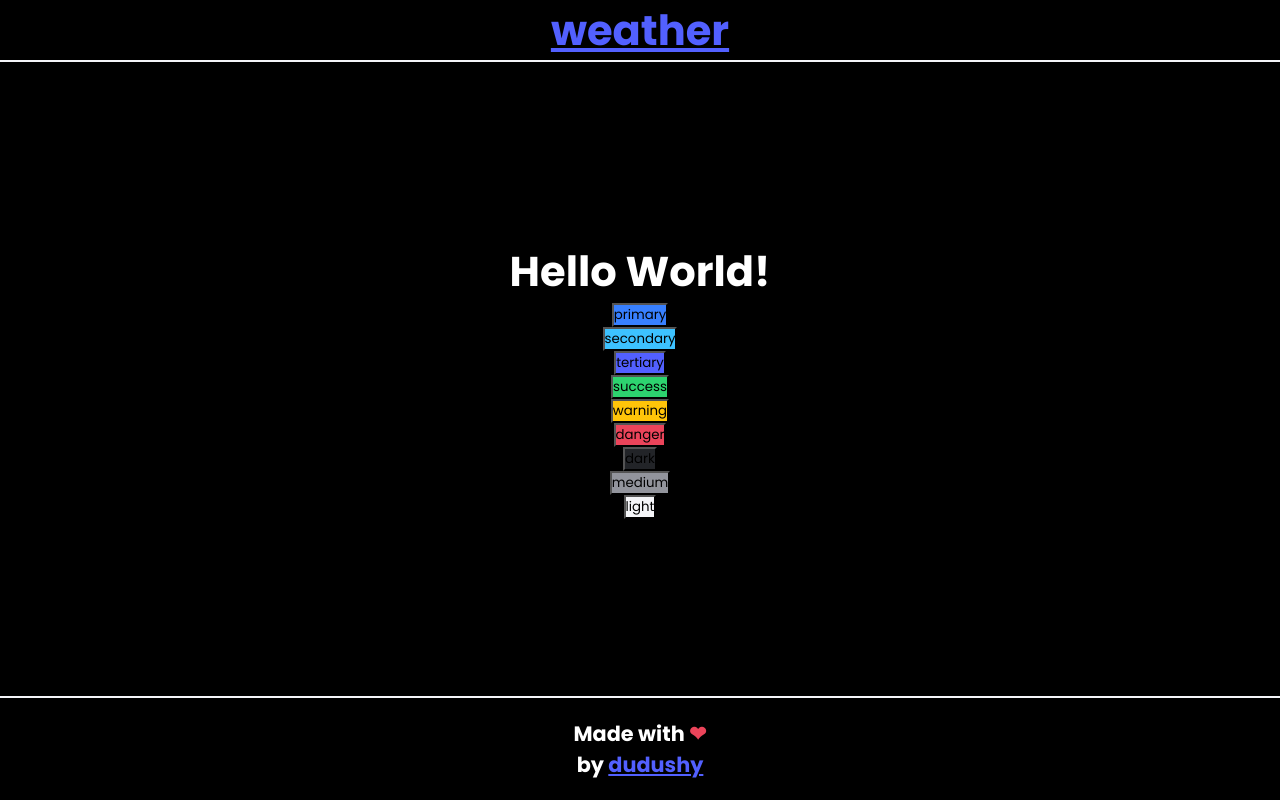
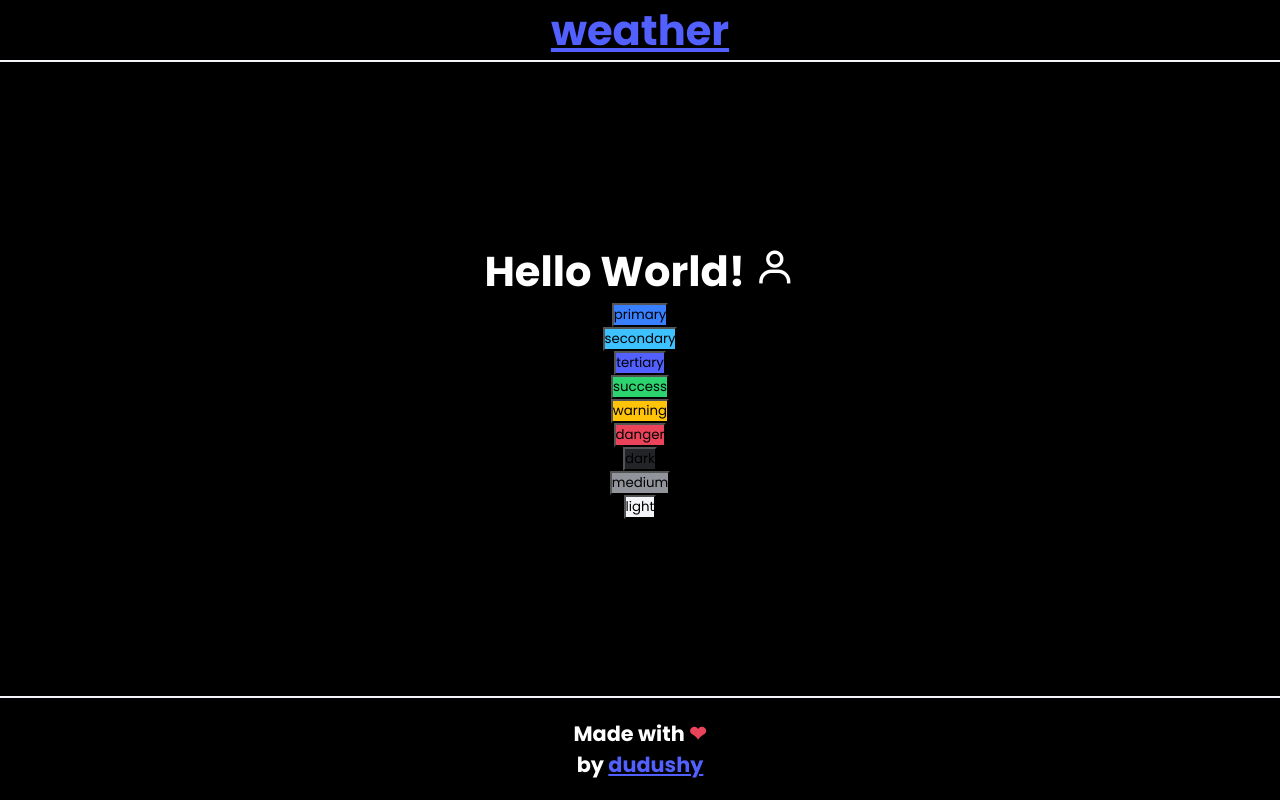
Before and after one commit to dudushy/weather, a plain HTML site: page docs/index.html in a window 1280 px wide. Drawn offline with nearby package versions, Linux system fonts and the light colour scheme.

Commit message:
Add icons

```diff
--- a/docs/index.html
+++ b/docs/index.html
@@ -7,6 +7,8 @@
   <title>weather</title>
   <link rel="stylesheet" href="style.css">
   <link rel="icon" type="image/x-icon" href="assets/favicon.ico">
+
+  <link href='https://unpkg.com/boxicons@2.1.4/css/boxicons.min.css' rel='stylesheet'>
 </head>
 
 <body>
@@ -17,7 +19,7 @@
   </header>
 
   <main>
-    <h1>Hello World!</h1>
+    <h1>Hello World! <i class='bx bx-user'></i></h1>
 
     <button style="background-color: var(--primary)">primary</button>
     <button style="background-color: var(--secondary)">secondary</button>
```
